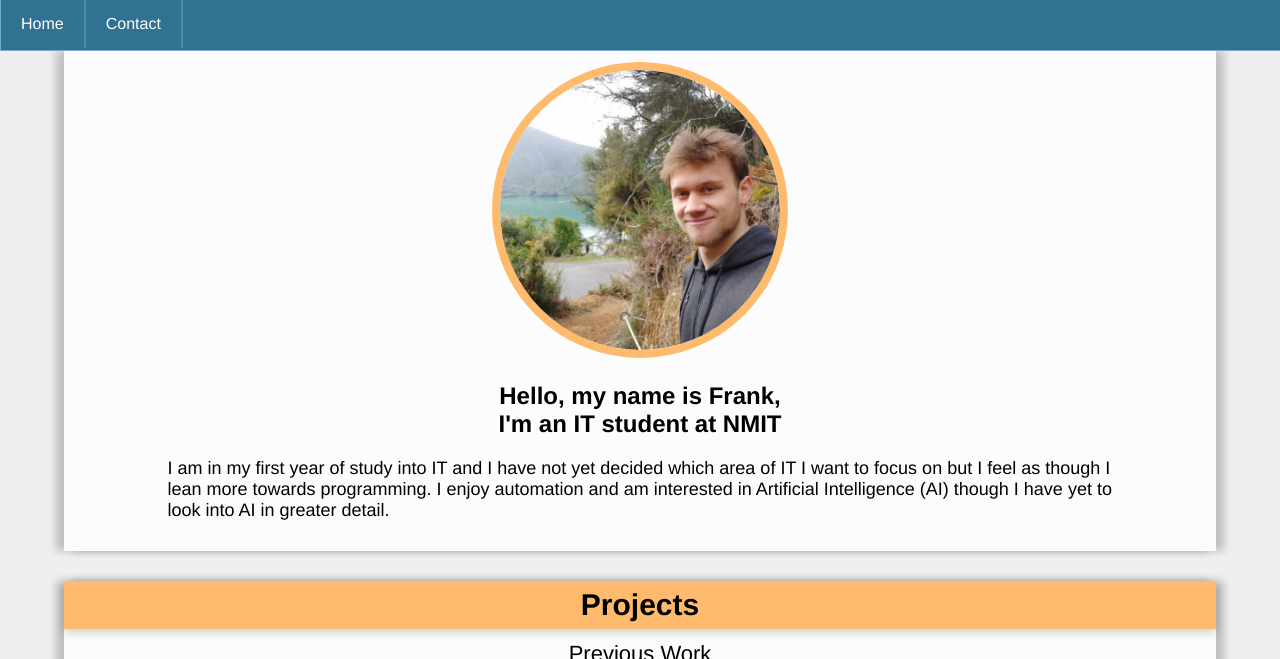
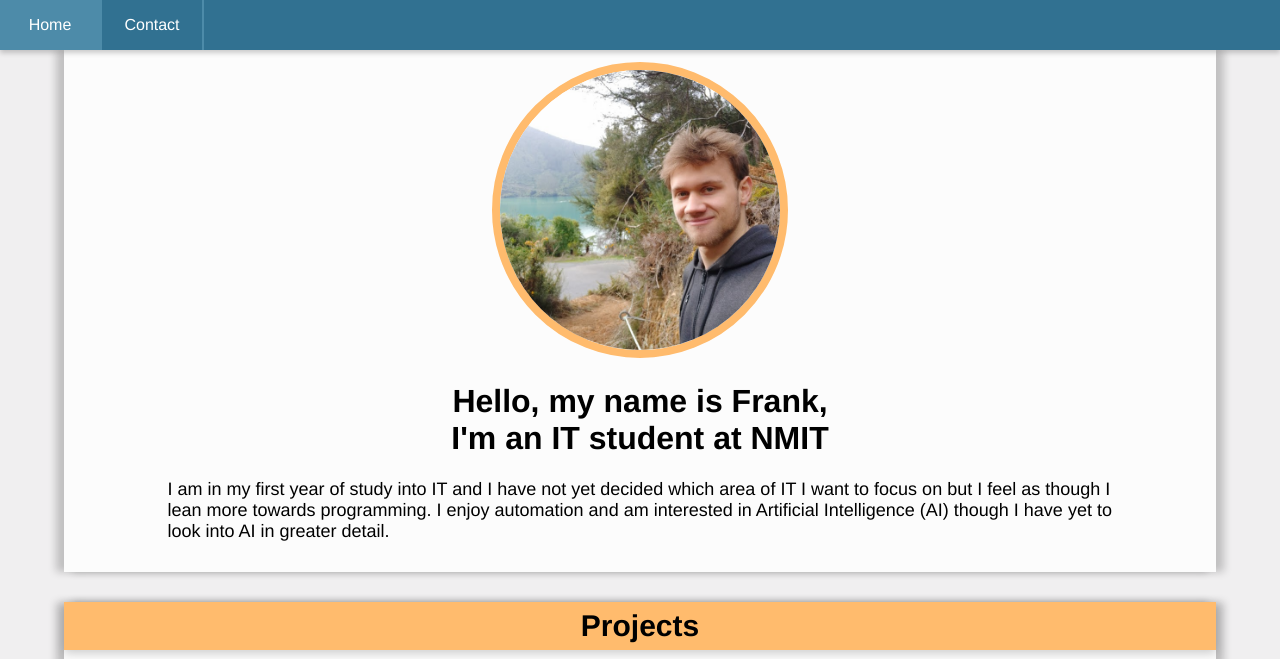
Before and after one commit to Frank-Schulz/Frank-Schulz.github, a plain HTML site: page index.html in a window 1280 px wide. Shown: the top 659 px of the page. Drawn offline with nearby package versions, Linux system fonts and the light colour scheme.

Commit message:
General fixes
Fixed navigation buttons spacing
Specified font size of h1
Fixed gap between profile img and its border
Added missing </section>
Moved jQuery imports to bottom of html
Fixed index.html layout

```diff
--- a/index.css
+++ b/index.css
@@ -54,6 +54,7 @@ div {
     border: 8px;
     border-style: solid;
     border-color: var(--color-complement-3);
+    background-color: var(--color-complement-3);
     border-radius: 50%;
     background-size: var(--color-complement-3);
 }
@@ -72,6 +73,10 @@ div {
     max-height: 100px;
     max-width: 100px;
     padding: 20px 2%;
+}
+
+h1 {
+    font-size: 32px;
 }
 
 p {
--- a/index.html
+++ b/index.html
@@ -7,12 +7,6 @@
         <meta name="viewport" content="width=device-width, initial-scale=1">
         <link rel="stylesheet" href="index.css">
         <script src="https://ajax.googleapis.com/ajax/libs/jquery/3.2.1/jquery.min.js"></script>
-        <script>
-           $(document).ready(function(){
-              $('#header').load("navigationBar.html");
-              $('#footer').load("footer.html");
-           });
-        </script>
     </head>
     <body>
 
@@ -20,9 +14,10 @@
         <div id="header"></div>
 
         <!-- START MAIN BODY -->
+
+        <!-- START PAGE ONE - ABOUT -->
         <div class="page">
-        <!-- START ABOUT -->
-        <section id="about" class="section">
+            <section id="about" class="section"></section>
 
             <div class="page-contents">
                 <img class="profileImg" src="assets/profileImg.jpg">
@@ -35,17 +30,11 @@
                     I have yet to look into AI in greater detail.
                     </p>
                 </div>
-
-            <!-- <div class="row">
-                <p class="header">What I am learning</p>
-                <img class="icon" src="assets/icons/javascriptIcon.png">
-                <img class="icon" src="assets/icons/htmlIcon.png">
-                <img class="icon" src="assets/icons/cssIcon.png">
-                <img class="icon" src="assets/icons/p5Icon.png">
-            </div> -->
             </div>
         </div>
+        <!-- END PAGE ONE - ABOUT -->
 
+        <!-- START PAGE TWO -->
         <div class="page spacer">
             <p class="title">Projects</p>
             <div class="page-contents">
@@ -67,6 +56,9 @@
                         </div>
                     </div>
 
+                </div>
+            </div>
+
             <p class="header">In Progress</p>
             <div class="cardList row">
                 <div class="card">
@@ -78,16 +70,23 @@
                     <p>CSS Coding</p>
                 </div>
             </div>
+
         </div>
-        </div>
+        <!-- END PAGE TWO -->
 
-        <!-- END ABOUT -->
-    </div>
         <!-- END MAIN BODY -->
 
         <!-- LOAD FOOTER -->
         <div id="footer"></div>
 
-        <script src="" async defer></script>
+        <script>
+            $(document  ).ready(function(){
+                $('#header').load("navigationBar.html");
+                $('#footer').load("footer.html");
+            });
+        </script>
+
+        <script src="index.js" async defer></script>
+
     </body>
 </html>
--- a/navigationBar.css
+++ b/navigationBar.css
@@ -7,14 +7,12 @@
     margin: 0;
     padding: 0;
     overflow: visible;
-    border: 1px solid var(--color-primary-0);
-    border-top: hidden;
+    box-shadow: 0 3px 5px 0px rgba(0, 0, 0, 0.2);
     background-color: var(--color-primary-4);
     position: fixed;
     top: 0px;
     width: 100vw;
     height: 50px;
-    max-height: 50px;
 }
 
 nav ul li {
@@ -25,9 +23,11 @@ nav ul li {
     border-left: hidden;
 }
 
-li a {
-    display: block;
-    padding: 15px 20px;
+.btn {
+    display: table-cell;
+    height: 50px;
+    width: 100px;
+    vertical-align: middle;
     color: white;
     text-align: center;
     text-decoration: none;
```
Also changed, not shown: contact.html (+8 -7 lines). Lines whose indentation alone changed are shown as unchanged.
